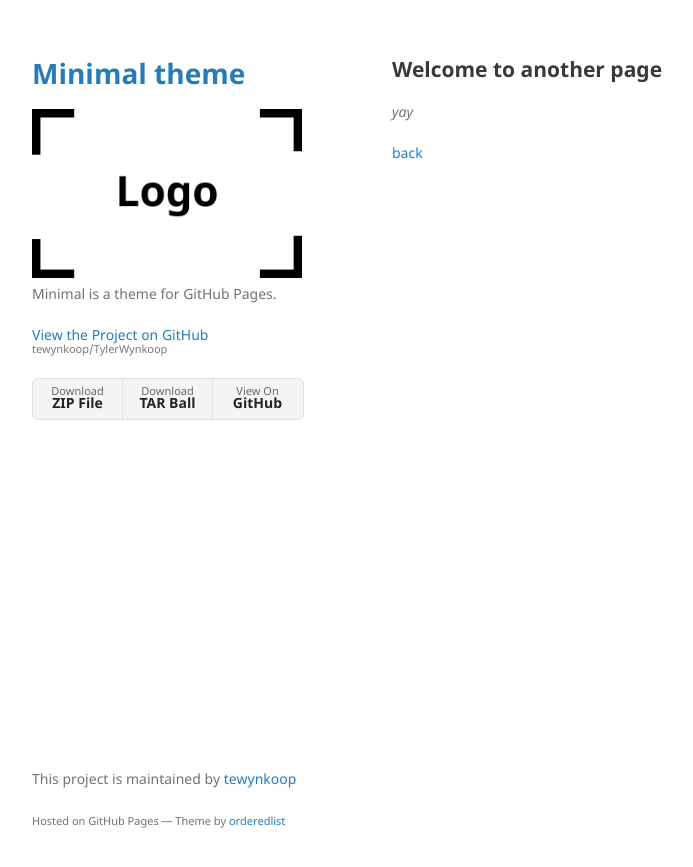
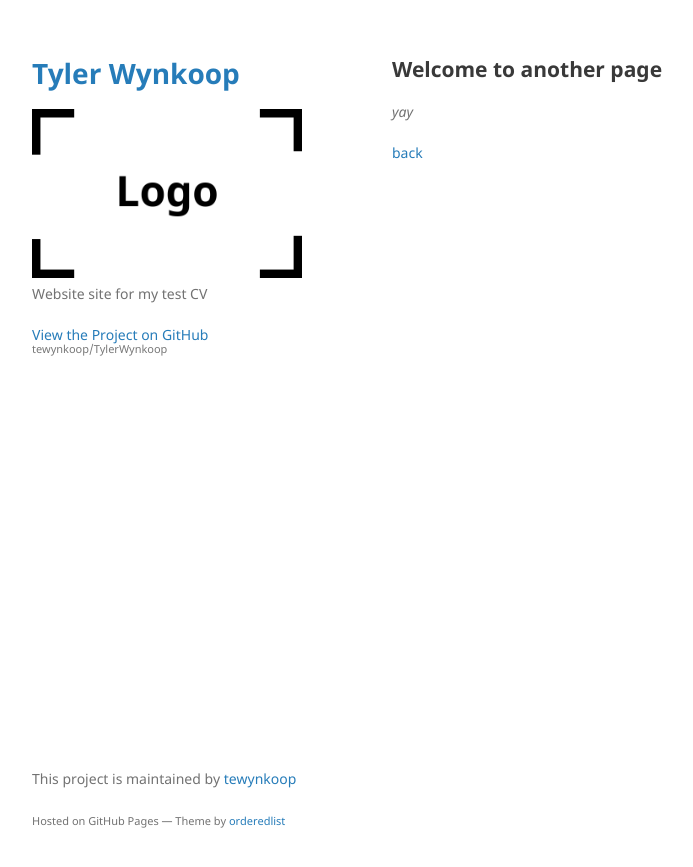
Before and after one commit to tewynkoop/TylerWynkoop, a Jekyll site: the page built from another-page.md, in a window 1280 px wide. Shown: the top 867 px of the page, without its empty margins (178-871 px from the left). Built offline with Jekyll 4.4.1, drawn with Linux system fonts in a browser that asks for light colours; our own code applies the rules of GitHub Pages for plain Markdown files.

Commit message:
Update _config.yml

```diff
--- a/_config.yml
+++ b/_config.yml
@@ -1,6 +1,6 @@
-title: Minimal theme
+title: Tyler Wynkoop
 logo: /assets/img/logo.png
-description: Minimal is a theme for GitHub Pages.
-show_downloads: true
+description: Website site for my test CV
+show_downloads: false
 google_analytics:
 theme: jekyll-theme-minimal
```
